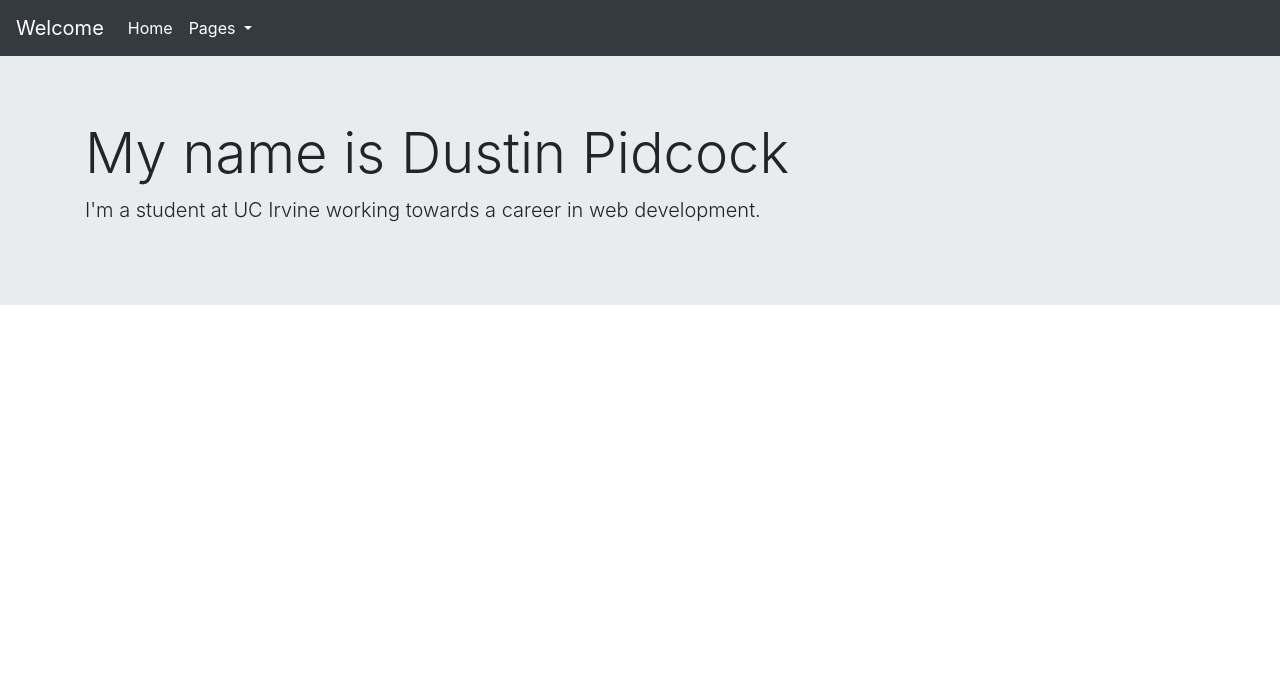
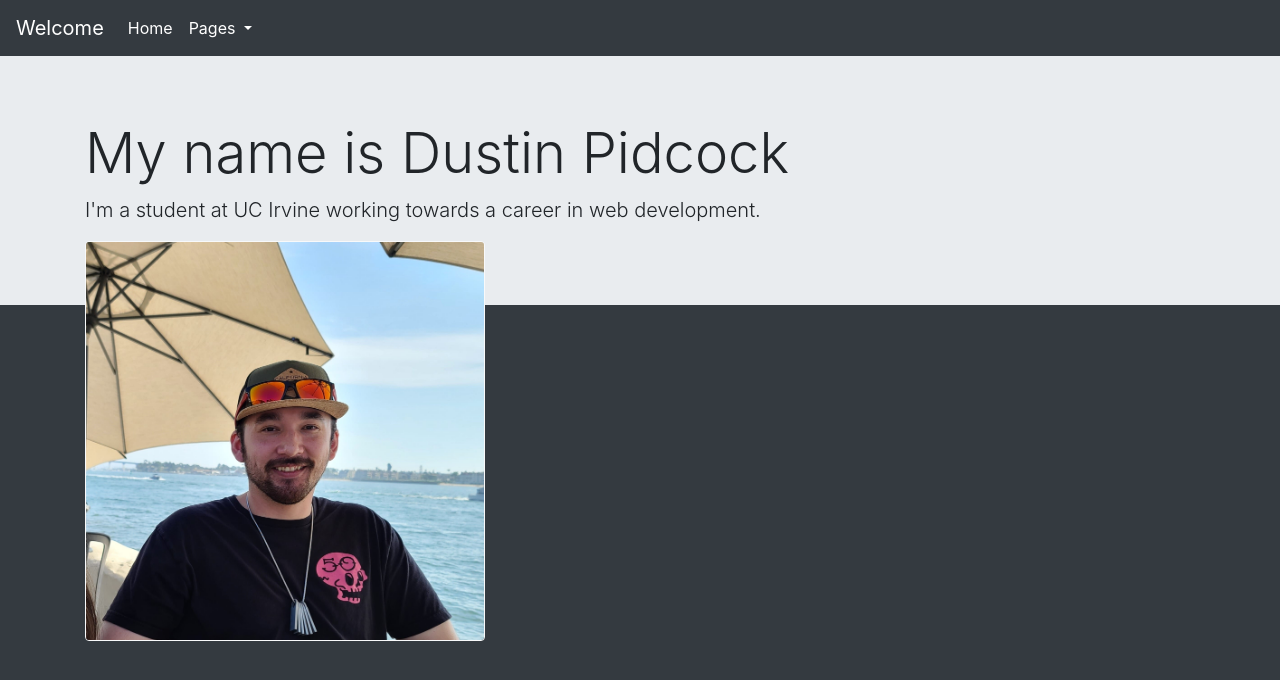
Before and after one commit to DustinPiddy/DustinPid_Portfolio, a plain HTML site: page index.html in a window 1280 px wide. Drawn offline with nearby package versions, Linux system fonts and the light colour scheme.

Commit message:
Added my picture and worked on the html

```diff
--- a/index.html
+++ b/index.html
@@ -13,10 +13,10 @@
       crossorigin="anonymous"
     />
   </head>
-  <body>
+  <body class="bg-dark">
     <nav class="navbar navbar-expand-lg navbar-light bg-dark">
       <a class="navbar-brand text-white">Welcome</a>
-
+    <!--Navagation-->
     <div class="collapse navbar-collapse" id="navbarSupportedContent">
         <ul class="navbar-nav mr-auto">
           <li class="nav-item active">
@@ -44,11 +44,13 @@
           </li>
       </div>
     </nav>
-
+    <!--Content-->
     <div class="jumbotron jumbotron-fluid">
         <div class="container">
           <h1 class="display-4">My name is Dustin Pidcock</h1>
           <p class="lead">I'm a student at UC Irvine working towards a career in web development.</p>
+          <img src="Images/me.jpg" class="border border-light rounded float-left" width="400"
+          height="400" alt="MyFace">
         </div>
       </div>
 
```
Also changed, not shown: Images/me.jpg (added).
